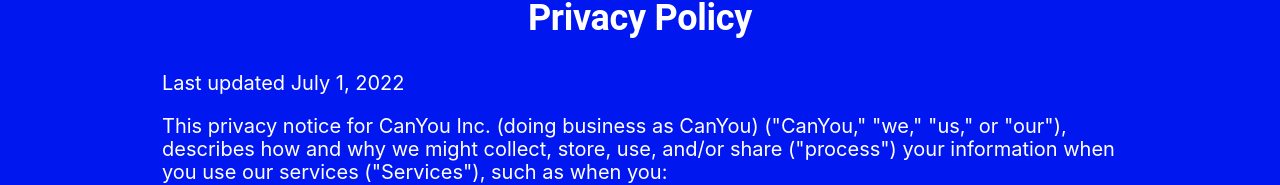
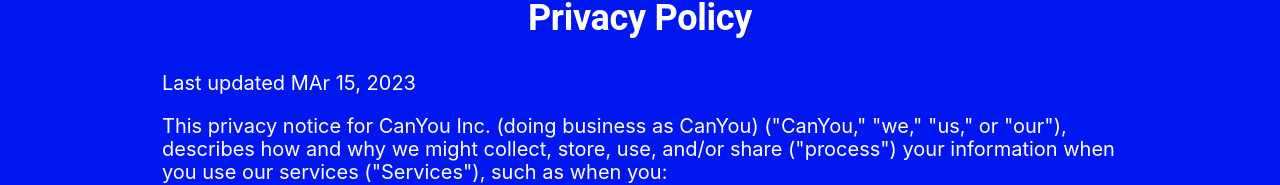
Before and after one commit to nuclius-canyou/canyou-web, a React (Create React App) app: page /privacy in a window 1280 px wide. Shown: the part 203-388 px from the top of the page. Built offline with nearby package versions, Linux system fonts and the light colour scheme.

Commit message:
📖 DOCUMENT: update

```diff
--- a/src/pages/Privacy.js
+++ b/src/pages/Privacy.js
@@ -43,7 +43,7 @@
             <Typography variant='h2'>Privacy Policy</Typography>
           </Box>
           <Box className='content'>
-            <p style={{ marginBottom: '20px' }}>Last updated July 1, 2022</p>
+            <p style={{ marginBottom: '20px' }}>Last updated MAr 15, 2023</p>
             <p>
               This privacy notice for CanYou Inc. (doing business as CanYou) (&quot;CanYou,&quot;
               &quot;we,&quot; &quot;us,&quot; or &quot;our&quot;), describes how and why we might
```
Also changed, not shown: firebase.json (added), 1 other file (tests, documents, lock files or other folders).
